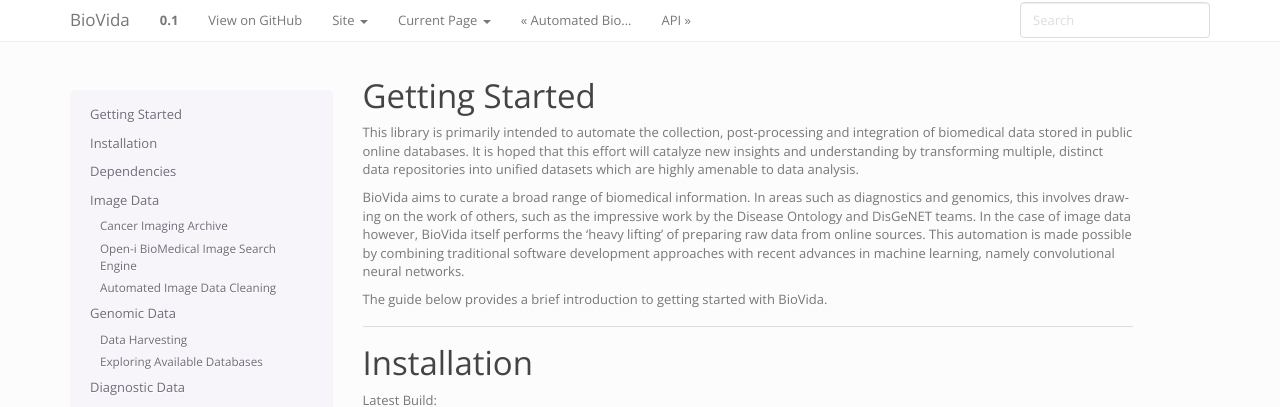
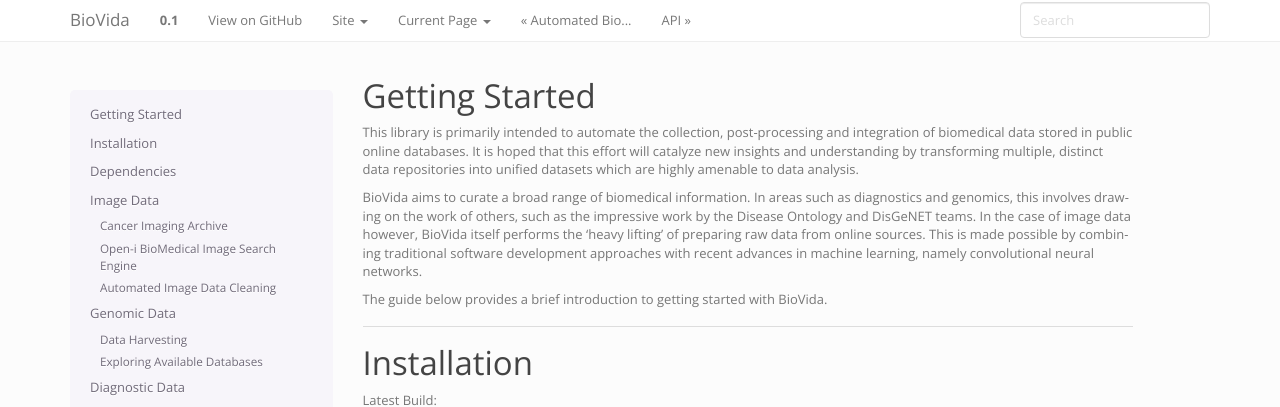
Before and after one commit to TariqAHassan/BioVida, a Sphinx documentation site: the page built from docs/GettingStarted.rst, in a window 1280 px wide and 900 px high. Shown: the top 407 px of the window. Built offline with Sphinx 7.4.7, drawn with Linux system fonts in a browser that asks for light colours; some of the changed text lies outside the part shown.

Commit message:
Update Docs

```diff
--- a/docs/GettingStarted.rst
+++ b/docs/GettingStarted.rst
@@ -8,7 +8,7 @@
 BioVida aims to curate a broad range of biomedical information. In areas such as diagnostics and genomics, this
 involves drawing on the work of others, such as the impressive work by the Disease Ontology and DisGeNET teams.
 In the case of image data however, BioVida itself performs the 'heavy lifting' of preparing raw data from online
-sources. This automation is made possible by combining traditional software development approaches with recent advances
+sources. This is made possible by combining traditional software development approaches with recent advances
 in machine learning, namely convolutional neural networks.
 
 The guide below provides a brief introduction to getting started with BioVida.
```
Also changed, not shown: other parts of docs/GettingStarted.rst (+1 -1 lines).
